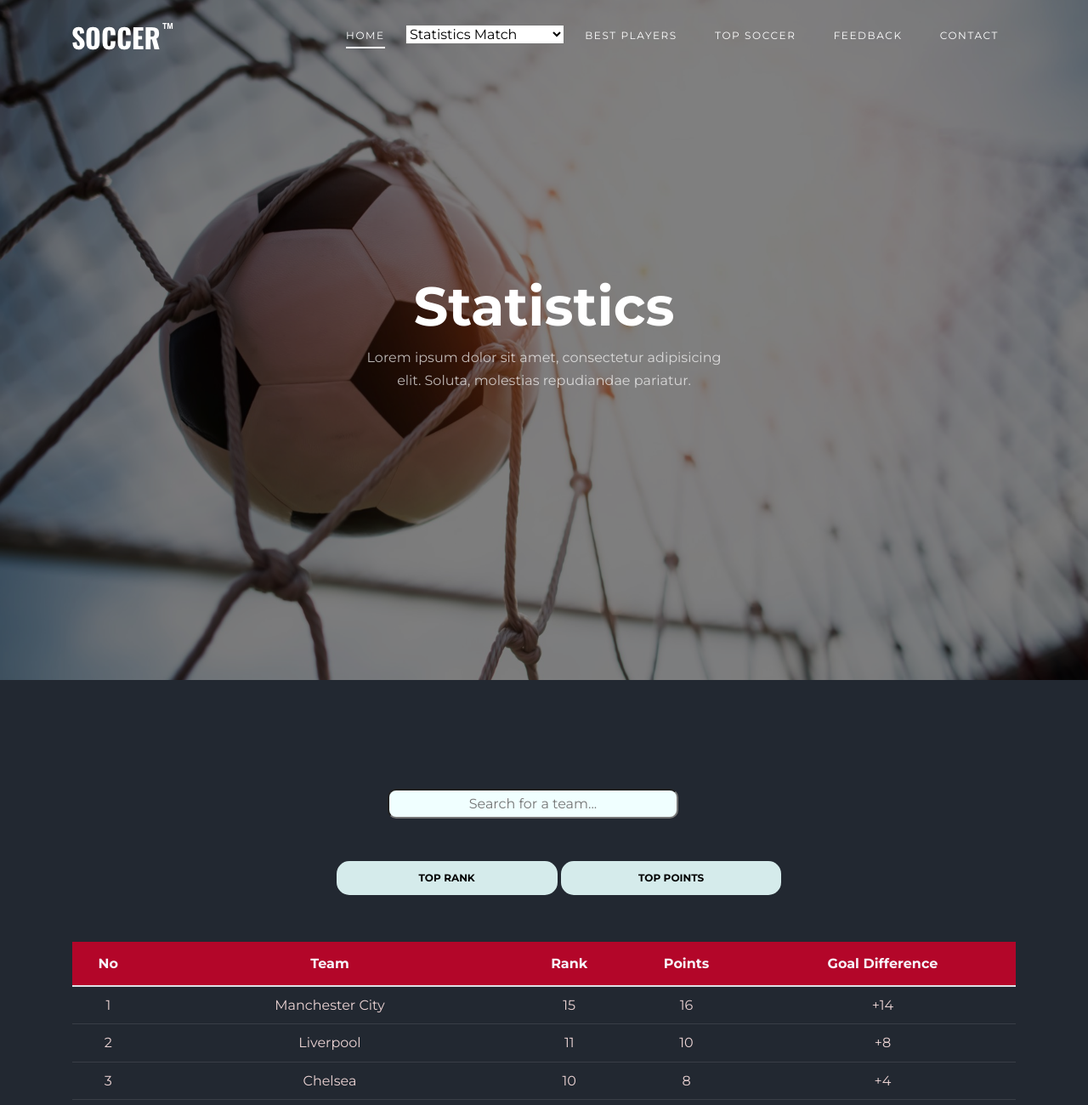
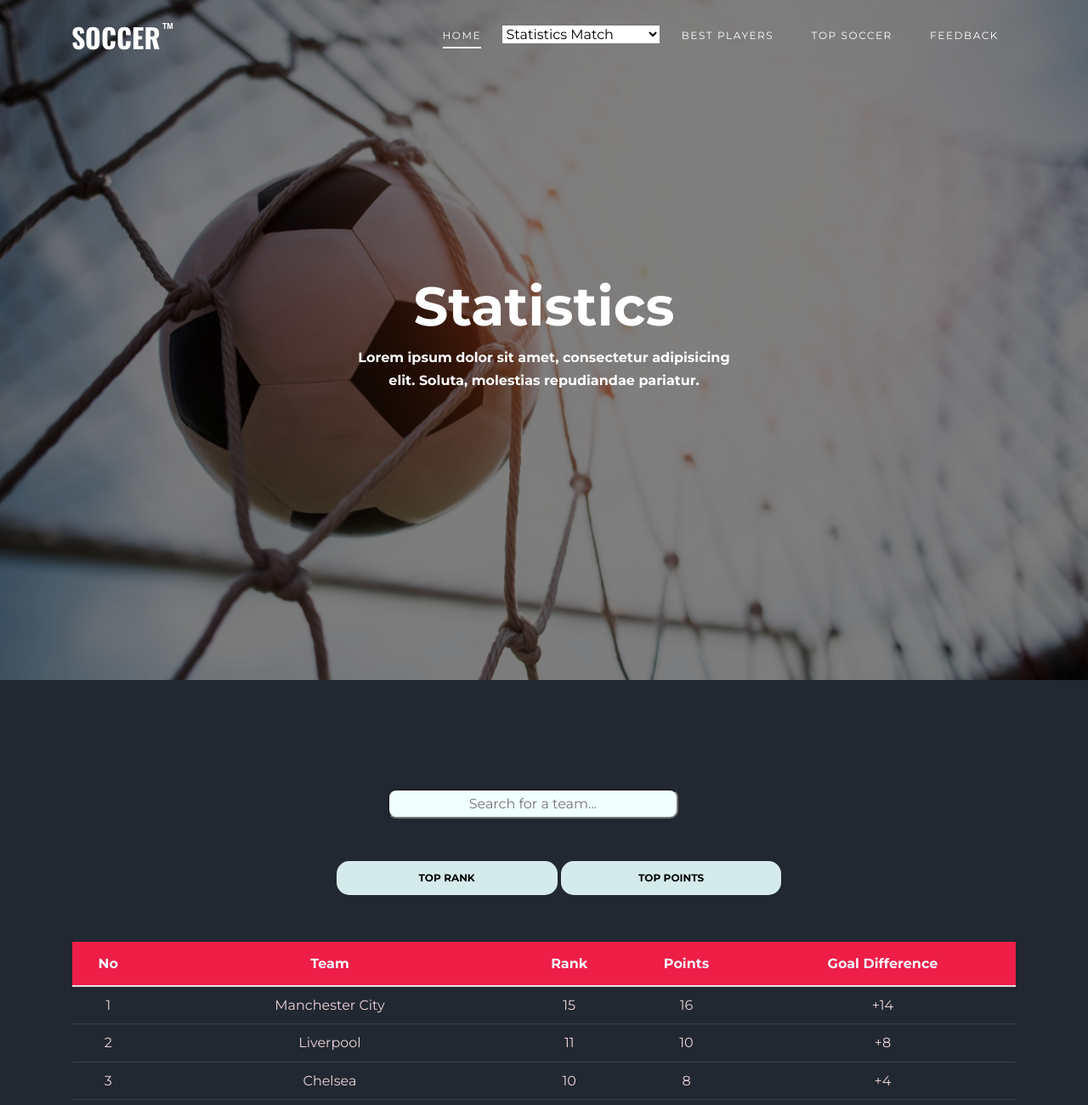
Before and after one commit to Brosfeer/SoccerVerse_Competition, a plain HTML site: page statistic.html in a window 1280 px wide. Shown: the top 1300 px of the page at 85% size. Drawn offline with Linux system fonts and the light colour scheme; files whose address does not match are found by name.

```diff
--- a/css/style.css
+++ b/css/style.css
@@ -620,7 +620,9 @@
       .hero h1 {
         font-size: 2.5rem; } }
   .hero p {
-    color: rgba(255, 255, 255, 0.7); }
+    color: rgb(255, 255, 255);
+  font-weight:bold ;
+  }
 
 #date-countdown {
   margin-bottom: 20px; }
--- a/css/tcss/style.css
+++ b/css/tcss/style.css
@@ -73,7 +73,7 @@
 .table th {
   padding-top: 12px;
   padding-bottom: 12px;
-  background-color: #b30629;
+  background-color: #ee1e46;
   color: rgb(247, 246, 253);
 }
 .table th:hover {
--- a/statistic.html
+++ b/statistic.html
@@ -70,7 +70,6 @@
                                 <li><a href="players.html" class="nav-link">Best Players</a></li>
                                 <li><a href="topSoccer.html" class="nav-link">Top Soccer</a></li>
                                 <li><a href="feedback.html" class="nav-link">FeedBack</a></li>
-                                <li><a href="contact.html" class="nav-link">Contact</a></li>
                             </ul>
                         </nav>
 
```
Also changed, not shown: feedback.html (+2 -3 lines), index.html (+0 -1 lines), lastMatch.html (+0 -1 lines), players.html (+0 -1 lines), topSoccer.html (+0 -1 lines), upcoming.html (+0 -1 lines).
